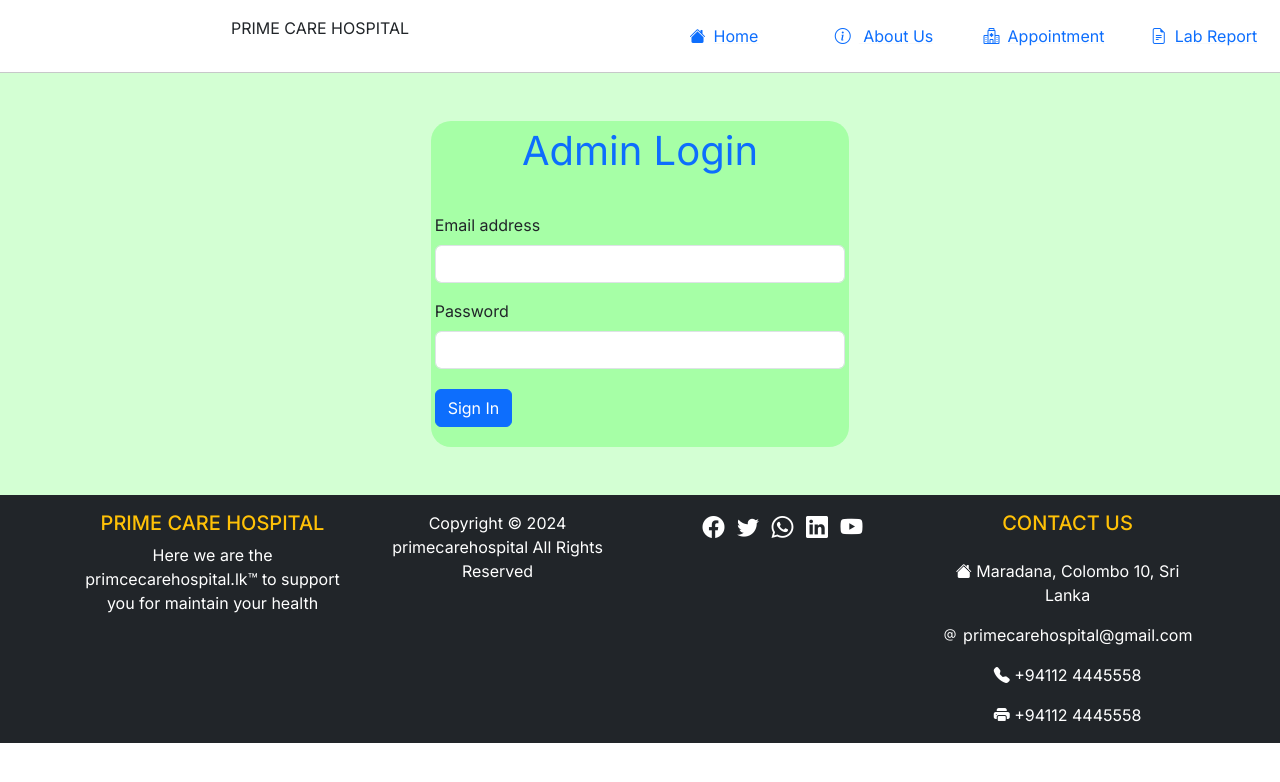
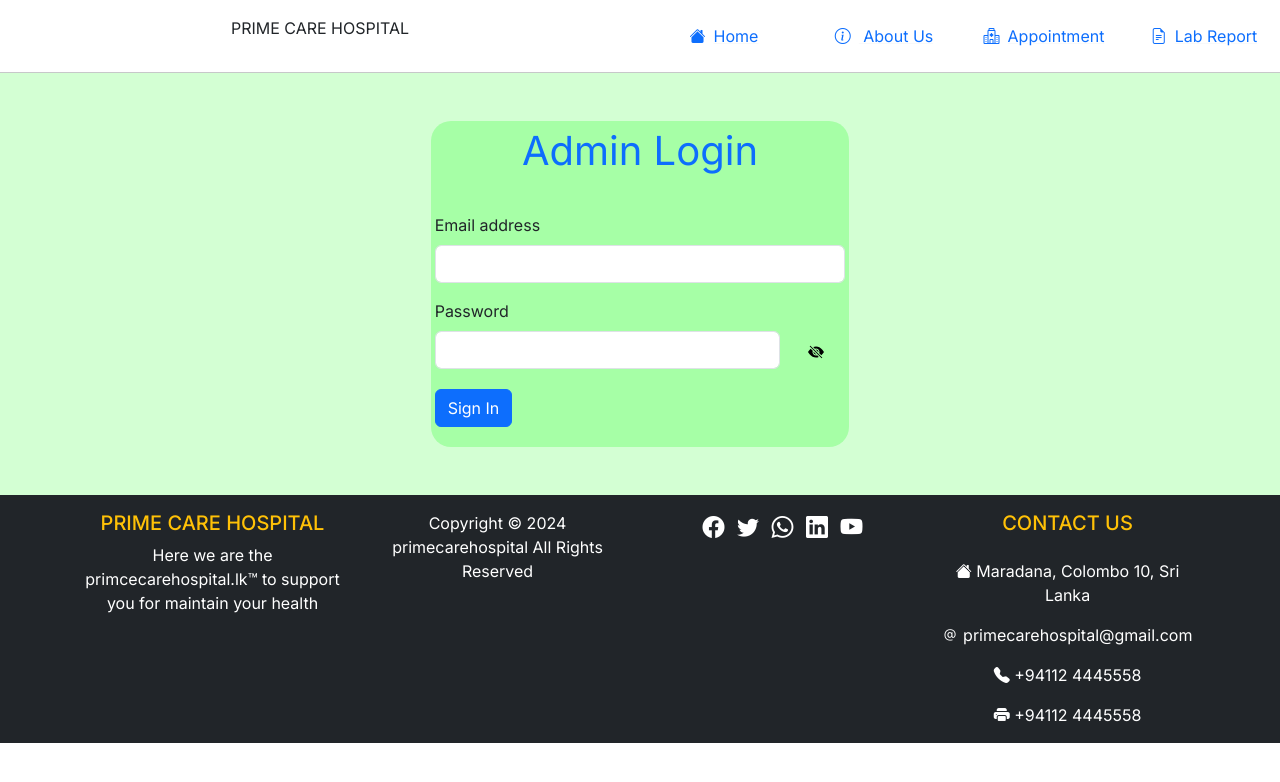
Before and after one commit to PrashoHaran/Hospital-Website-responsive-Website, a PHP site: page /adminLogin.php in a window 1280 px wide. Shown: the top 782 px of the page. Run offline with PHP 8.4, Linux system fonts and the light colour scheme; some libraries are stand-ins or nearby versions.

Commit message:
Under maintainning

```diff
--- a/adminLogin.php
+++ b/adminLogin.php
@@ -4,6 +4,8 @@
     <meta charset="UTF-8">
     <meta name="viewport" content="width=device-width, initial-scale=1.0">
     <title>Admin Login</title>
+
+    <link href="https://cdn.jsdelivr.net/npm/bootstrap@5.3.3/dist/css/bootstrap.min.css" rel="stylesheet" integrity="sha384-QWTKZyjpPEjISv5WaRU9OFeRpok6YctnYmDr5pNlyT2bRjXh0JMhjY6hW+ALEwIH" crossorigin="anonymous">
 
 </head>
 <body>
@@ -36,15 +38,52 @@
     <input type="email" class="form-control" id="exampleInputEmail1" aria-describedby="emailHelp">
    <!-- <div id="emailHelp" class="form-text">We'll never share your email with anyone else.</div> -->
   </div>
-  <div class="mb-3 mx-1">
+
+  <div class="row">
+
+
+  <div class="mb-3 mx-1 col-10">
     <label for="exampleInputPassword1" class="form-label">Password</label>
-    <input type="password" class="form-control" id="exampleInputPassword1">
+    <input type="password" class="form-control" id="password">
+
+  </div>
+
+
+<div class="col-1 mt-3 align-content-center">
+
+<img src=" images/eye-slash-fill.svg" alt="" id="pShow">
+  </div>
+
+<script>
+
+let pShow = document.getElementById("pShow");
+let password = document.getElementById("password");
+
+pShow.onclick = function(){
+
+if(password.type == "password"){
+password.type = "text";
+pShow.src = "images/eye-fill.svg"
+
+}
+
+else{
+
+  password.type = "password";
+  pShow.src = "images/eye-slash-fill.svg"
+}
+
+}
+
+</script>
+
   </div>
   <!--<div class="mb-3 form-check">
     <input type="checkbox" class="form-check-input" id="exampleCheck1">
     <label class="form-check-label" for="exampleCheck1">Check me out</label>
   </div> -->
   <button type="submit" class="btn btn-primary my-1 mx-1">Sign In</button>
+
 </form>
 
 
```
Also changed, not shown: images/eye-fill.svg (added), images/eye-slash-fill.svg (added), script.js (line endings or trailing spaces).
